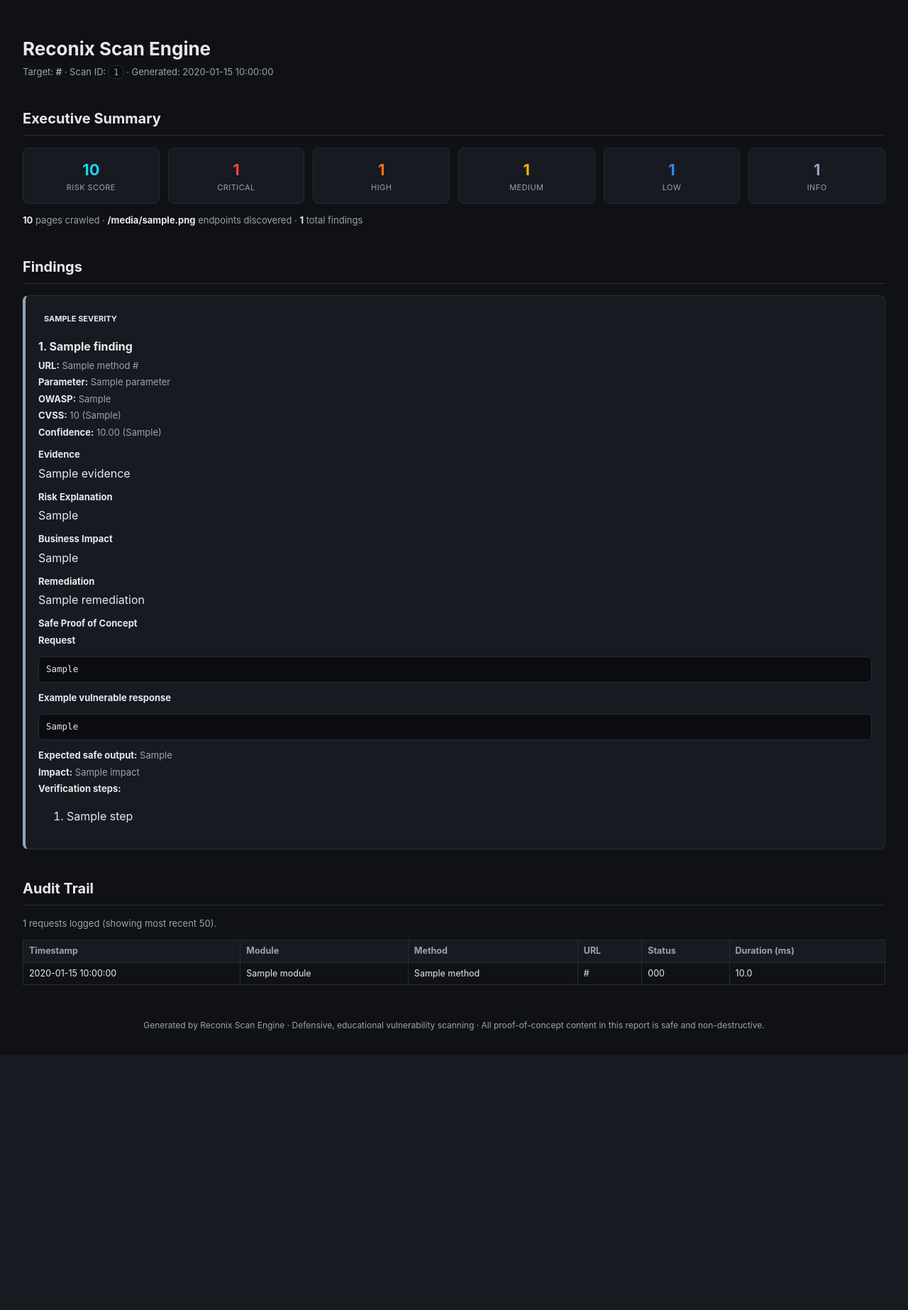
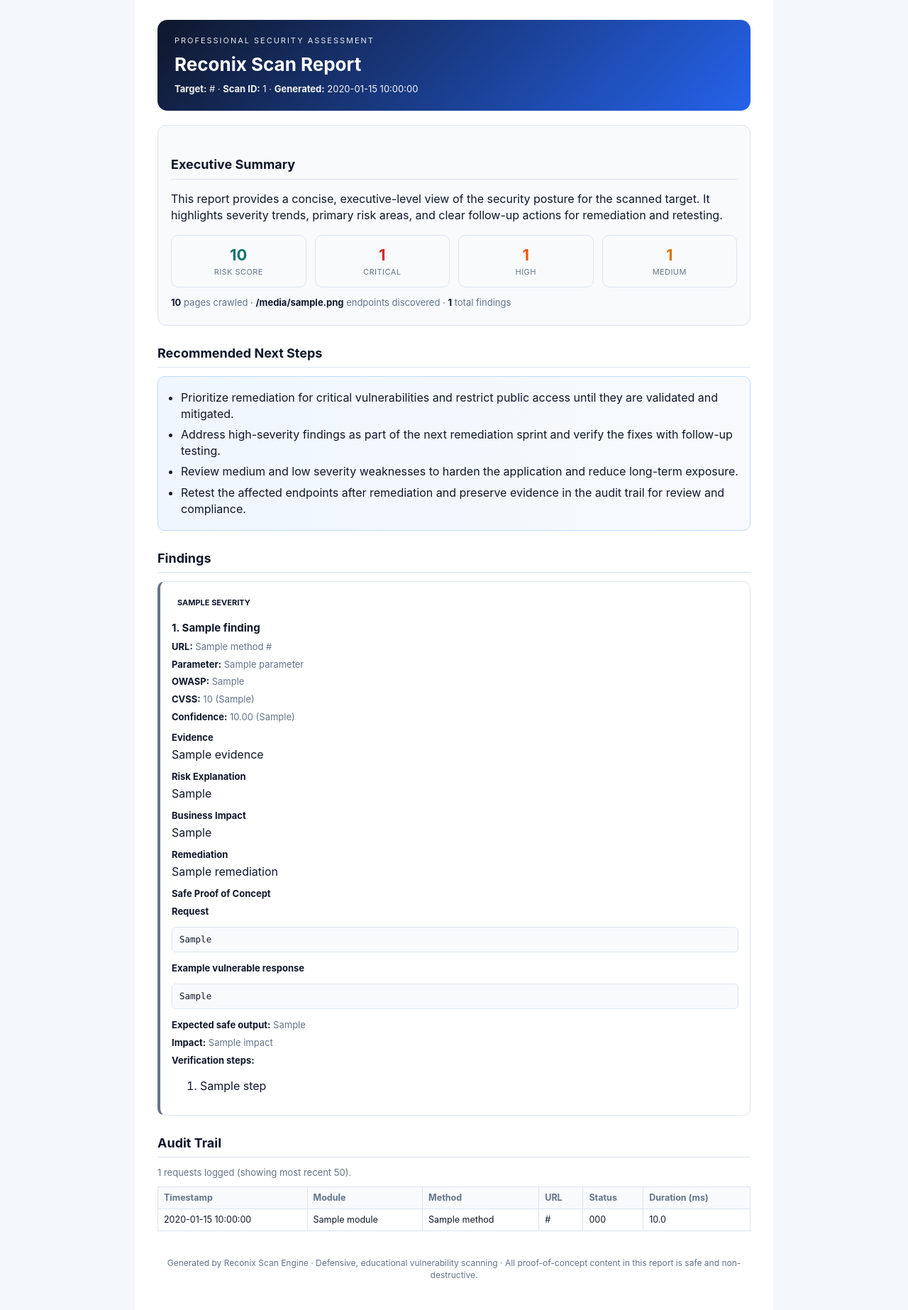
Before and after one commit to Shreyas-hack245/Reconix-Scan-Engine, a Python web app: template backend/app/reporting/templates/report.html.j2 in a window 1280 px wide. Shown: the whole page at 71% size. Before the commit the page ends 1452 px from the top, so only its background shows below. Run offline with Jinja, Linux system fonts and the light colour scheme; the template is opened without the code that fills it: most values are stand-ins (such as "Sample title", 1, 10 or a date in 2020).

Commit message:
enhance PDF report with professional assessment

```diff
--- a/backend/app/reporting/templates/report.html.j2
+++ b/backend/app/reporting/templates/report.html.j2
@@ -5,42 +5,77 @@
 <title>Reconix Scan Engine Report - {{ report.target_url }}</title>
 <style>
   :root {
-    --bg: #0f1115;
-    --panel: #171a21;
-    --border: #262b36;
-    --text: #e6e8eb;
-    --muted: #9aa2b1;
-    --critical: #ef4444;
-    --high: #f97316;
-    --medium: #eab308;
-    --low: #3b82f6;
-    --info: #94a3b8;
-    --accent: #22d3ee;
+    --bg: #f4f7fb;
+    --surface: #ffffff;
+    --panel: #f8fafc;
+    --border: #dce4ee;
+    --text: #0f172a;
+    --muted: #64748b;
+    --critical: #dc2626;
+    --high: #ea580c;
+    --medium: #d97706;
+    --low: #2563eb;
+    --info: #64748b;
+    --accent: #0f766e;
   }
+  @page { size: A4; margin: 12mm; }
   * { box-sizing: border-box; }
   body {
     background: var(--bg);
     color: var(--text);
     font-family: -apple-system, "Segoe UI", Roboto, Helvetica, Arial, sans-serif;
     margin: 0;
-    padding: 32px;
-    line-height: 1.5;
+    padding: 0;
+    line-height: 1.45;
   }
-  h1 { font-size: 26px; margin-bottom: 4px; }
-  h2 { font-size: 20px; margin-top: 40px; border-bottom: 1px solid var(--border); padding-bottom: 8px; }
-  h3 { font-size: 16px; margin-bottom: 6px; }
-  .meta { color: var(--muted); font-size: 13px; margin-bottom: 24px; }
+  .page {
+    max-width: 900px;
+    margin: 0 auto;
+    padding: 28px 32px 40px;
+    background: var(--surface);
+  }
+  .header {
+    background: linear-gradient(135deg, #0f172a 0%, #2563eb 100%);
+    color: white;
+    padding: 22px 24px;
+    border-radius: 14px;
+    margin-bottom: 20px;
+  }
+  .eyebrow {
+    font-size: 11px;
+    letter-spacing: 0.18em;
+    text-transform: uppercase;
+    opacity: 0.9;
+    margin-bottom: 6px;
+  }
+  h1 { font-size: 26px; margin: 0 0 6px; }
+  .header-meta { font-size: 13px; opacity: 0.95; }
+  h2 {
+    font-size: 18px;
+    margin: 26px 0 12px;
+    padding-bottom: 6px;
+    border-bottom: 1px solid var(--border);
+    color: #0f172a;
+  }
+  h3 { font-size: 15px; margin: 8px 0 6px; }
+  .hero-card {
+    background: var(--panel);
+    border: 1px solid var(--border);
+    border-radius: 12px;
+    padding: 16px 18px;
+    margin-bottom: 16px;
+  }
   .summary-grid {
     display: grid;
-    grid-template-columns: repeat(6, 1fr);
+    grid-template-columns: repeat(4, minmax(0, 1fr));
     gap: 12px;
-    margin-top: 16px;
+    margin-top: 10px;
   }
   .stat-card {
     background: var(--panel);
     border: 1px solid var(--border);
-    border-radius: 8px;
-    padding: 14px;
+    border-radius: 10px;
+    padding: 12px;
     text-align: center;
   }
   .stat-value { font-size: 22px; font-weight: 700; }
@@ -51,21 +86,31 @@
   .stat-card.low .stat-value { color: var(--low); }
   .stat-card.info .stat-value { color: var(--info); }
   .stat-card.risk .stat-value { color: var(--accent); }
-
+  .kv { font-size: 13px; color: var(--muted); margin: 6px 0; }
+  .kv b { color: var(--text); }
+  .recommendations {
+    background: linear-gradient(90deg, #eff6ff 0%, #f8fafc 100%);
+    border: 1px solid #bfdbfe;
+    border-radius: 10px;
+    padding: 12px 14px;
+  }
+  .recommendations ul { margin: 6px 0 0 18px; padding: 0; }
+  .recommendations li { margin-bottom: 6px; }
   .finding-card {
-    background: var(--panel);
+    background: var(--surface);
     border: 1px solid var(--border);
     border-left: 4px solid var(--info);
-    border-radius: 8px;
-    padding: 18px;
-    margin-bottom: 16px;
+    border-radius: 10px;
+    padding: 16px 16px 12px;
+    margin-bottom: 14px;
+    page-break-inside: avoid;
+    break-inside: avoid;
   }
   .finding-card.critical { border-left-color: var(--critical); }
   .finding-card.high { border-left-color: var(--high); }
   .finding-card.medium { border-left-color: var(--medium); }
   .finding-card.low { border-left-color: var(--low); }
   .finding-card.info { border-left-color: var(--info); }
-
   .badge {
     display: inline-block;
     font-size: 11px;
@@ -74,18 +119,16 @@
     padding: 2px 8px;
     border-radius: 999px;
     margin-right: 6px;
+    margin-bottom: 6px;
   }
-  .badge.critical { background: rgba(239,68,68,0.15); color: var(--critical); }
-  .badge.high { background: rgba(249,115,22,0.15); color: var(--high); }
-  .badge.medium { background: rgba(234,179,8,0.15); color: var(--medium); }
-  .badge.low { background: rgba(59,130,246,0.15); color: var(--low); }
-  .badge.info { background: rgba(148,163,184,0.15); color: var(--info); }
-  .badge.fp-warning { background: rgba(234,179,8,0.2); color: var(--medium); }
-
-  .kv { font-size: 13px; color: var(--muted); margin: 4px 0; }
-  .kv b { color: var(--text); }
+  .badge.critical { background: rgba(220,38,38,0.12); color: var(--critical); }
+  .badge.high { background: rgba(234,88,12,0.12); color: var(--high); }
+  .badge.medium { background: rgba(217,119,6,0.12); color: var(--medium); }
+  .badge.low { background: rgba(37,99,235,0.12); color: var(--low); }
+  .badge.info { background: rgba(100,116,139,0.12); color: var(--info); }
+  .badge.fp-warning { background: rgba(217,119,6,0.16); color: var(--medium); }
   code, pre {
-    background: #0b0d11;
+    background: #f8fafc;
     border: 1px solid var(--border);
     border-radius: 6px;
     padding: 8px 10px;
@@ -95,36 +138,50 @@
     word-break: break-all;
     display: block;
   }
-  .section-label { font-weight: 700; margin-top: 12px; margin-bottom: 4px; font-size: 13px; }
-  table { width: 100%; border-collapse: collapse; font-size: 12.5px; margin-top: 12px; }
+  .section-label { font-weight: 700; margin-top: 10px; margin-bottom: 3px; font-size: 13px; }
+  table { width: 100%; border-collapse: collapse; font-size: 12.5px; margin-top: 10px; }
   th, td { border: 1px solid var(--border); padding: 6px 8px; text-align: left; }
   th { background: var(--panel); color: var(--muted); }
-  tr:nth-child(even) { background: rgba(255,255,255,0.02); }
-  .footer { margin-top: 48px; color: var(--muted); font-size: 12px; text-align: center; }
+  tr:nth-child(even) { background: rgba(15,23,42,0.02); }
+  .footer { margin-top: 36px; color: var(--muted); font-size: 12px; text-align: center; }
 </style>
 </head>
 <body>
-
-<h1>Reconix Scan Engine</h1>
-<div class="meta">
-  Target: <b>{{ report.target_url }}</b> &middot;
-  Scan ID: <code style="display:inline;padding:1px 6px;">{{ report.scan_id }}</code> &middot;
-  Generated: {{ report.generated_at }}
+<div class="page">
+  <div class="header">
+    <div class="eyebrow">Professional Security Assessment</div>
+    <h1>Reconix Scan Report</h1>
+    <div class="header-meta">
+      <b>Target:</b> {{ report.target_url }} &middot;
+      <b>Scan ID:</b> {{ report.scan_id }} &middot;
+      <b>Generated:</b> {{ report.generated_at }}
+    </div>
   </div>
 
+  <div class="hero-card">
     <h2>Executive Summary</h2>
+    <p>This report provides a concise, executive-level view of the security posture for the scanned target. It highlights severity trends, primary risk areas, and clear follow-up actions for remediation and retesting.</p>
     <div class="summary-grid">
       <div class="stat-card risk"><div class="stat-value">{{ report.summary.risk_score }}</div><div class="stat-label">Risk Score</div></div>
       <div class="stat-card critical"><div class="stat-value">{{ report.summary.critical_count }}</div><div class="stat-label">Critical</div></div>
       <div class="stat-card high"><div class="stat-value">{{ report.summary.high_count }}</div><div class="stat-label">High</div></div>
       <div class="stat-card medium"><div class="stat-value">{{ report.summary.medium_count }}</div><div class="stat-label">Medium</div></div>
-  <div class="stat-card low"><div class="stat-value">{{ report.summary.low_count }}</div><div class="stat-label">Low</div></div>
-  <div class="stat-card info"><div class="stat-value">{{ report.summary.info_count }}</div><div class="stat-label">Info</div></div>
     </div>
-<div class="kv" style="margin-top:14px;">
+    <div class="kv" style="margin-top:12px;">
       <b>{{ report.summary.pages_crawled }}</b> pages crawled &middot;
       <b>{{ report.summary.endpoints_discovered }}</b> endpoints discovered &middot;
       <b>{{ report.summary.total_findings }}</b> total findings
+    </div>
+  </div>
+
+  <h2>Recommended Next Steps</h2>
+  <div class="recommendations">
+    <ul>
+      {% if report.summary.critical_count > 0 %}<li>Prioritize remediation for critical vulnerabilities and restrict public access until they are validated and mitigated.</li>{% endif %}
+      {% if report.summary.high_count > 0 %}<li>Address high-severity findings as part of the next remediation sprint and verify the fixes with follow-up testing.</li>{% endif %}
+      {% if report.summary.medium_count > 0 or report.summary.low_count > 0 %}<li>Review medium and low severity weaknesses to harden the application and reduce long-term exposure.</li>{% endif %}
+      {% if report.findings %}<li>Retest the affected endpoints after remediation and preserve evidence in the audit trail for review and compliance.</li>{% endif %}
+    </ul>
   </div>
 
   <h2>Findings</h2>
@@ -196,6 +253,6 @@
     Generated by Reconix Scan Engine &middot; Defensive, educational vulnerability scanning &middot;
     All proof-of-concept content in this report is safe and non-destructive.
   </div>
-
+</div>
 </body>
 </html>
```
Also changed, not shown: backend/app/reporting/pdf_report.py (+11 -0 lines), backend/tests/test_pdf_report.py (+1 -0 lines). Lines whose indentation alone changed are shown as unchanged.
